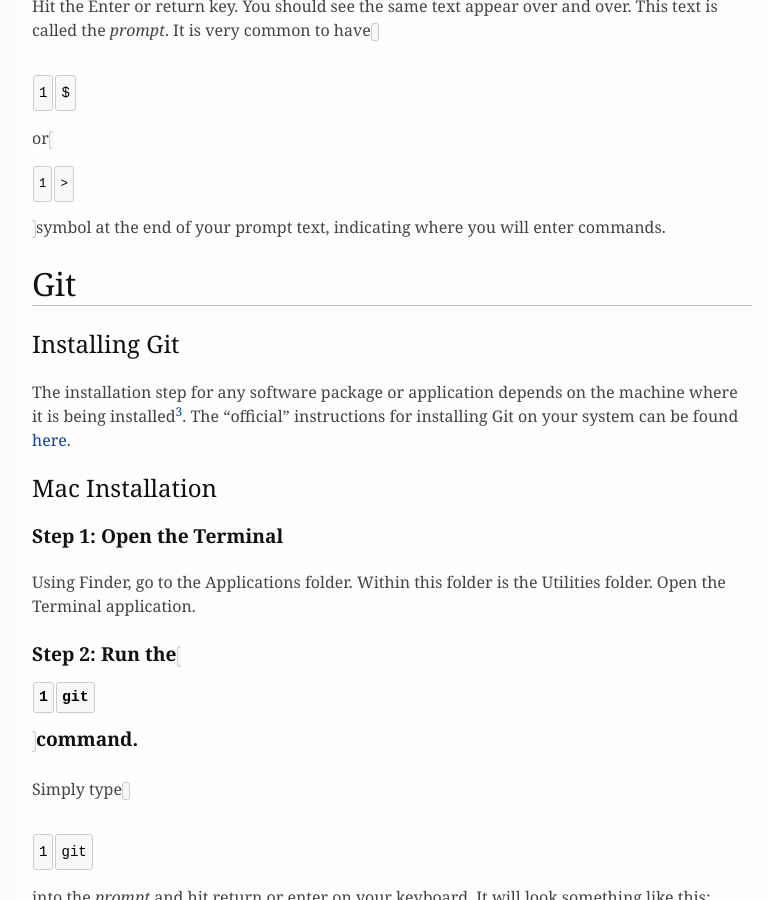
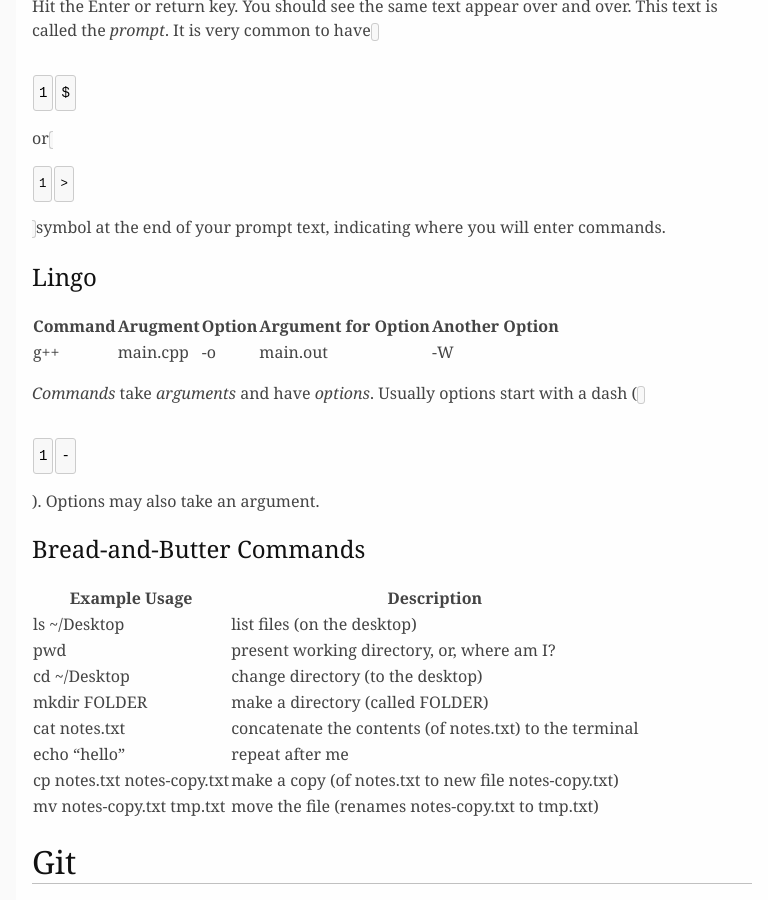
Before and after one commit to gonsie/gonsie.github.io, a Jekyll site: the page built from _posts/2016-04-15-unix-git.md, in a window 1280 px wide and 900 px high, scrolled down 1947 px. Shown: the whole window, without its empty margins (248-1016 px from the left). Built offline with Jekyll 4.4.1, drawn with Linux system fonts in a browser that asks for light colours.

Commit message:
Update 2016-04-15-unix-git.md

```diff
--- a/_posts/2016-04-15-unix-git.md
+++ b/_posts/2016-04-15-unix-git.md
@@ -83,6 +83,31 @@
 This text is called the *prompt*.
 It is very common to have `$` or `>` symbol at the end of your prompt text, indicating where you will enter commands.
 
+### Lingo
+
+| Command | Arugment | Option | Argument for Option | Another Option|
+|---------
+| g++ | main.cpp | -o | main.out | -W |
+
+*Commands* take *arguments* and have *options*.
+Usually options start with a dash (`-`).
+Options may also take an argument.
+
+### Bread-and-Butter Commands
+
+| Example Usage | Description |
+|-----
+| ls ~/Desktop | list files (on the desktop) |
+| pwd | present working directory, or, where am I? |
+| cd ~/Desktop | change directory (to the desktop) |
+| mkdir FOLDER | make a directory (called FOLDER) |
+| cat notes.txt | concatenate the contents (of notes.txt) to the terminal |
+| echo "hello" | repeat after me |
+| cp notes.txt notes-copy.txt | make a copy (of notes.txt to new file notes-copy.txt) |
+| mv notes-copy.txt tmp.txt | move the file (renames notes-copy.txt to tmp.txt) |
+
+
+
 ## Git
 
 ### Installing Git
```
